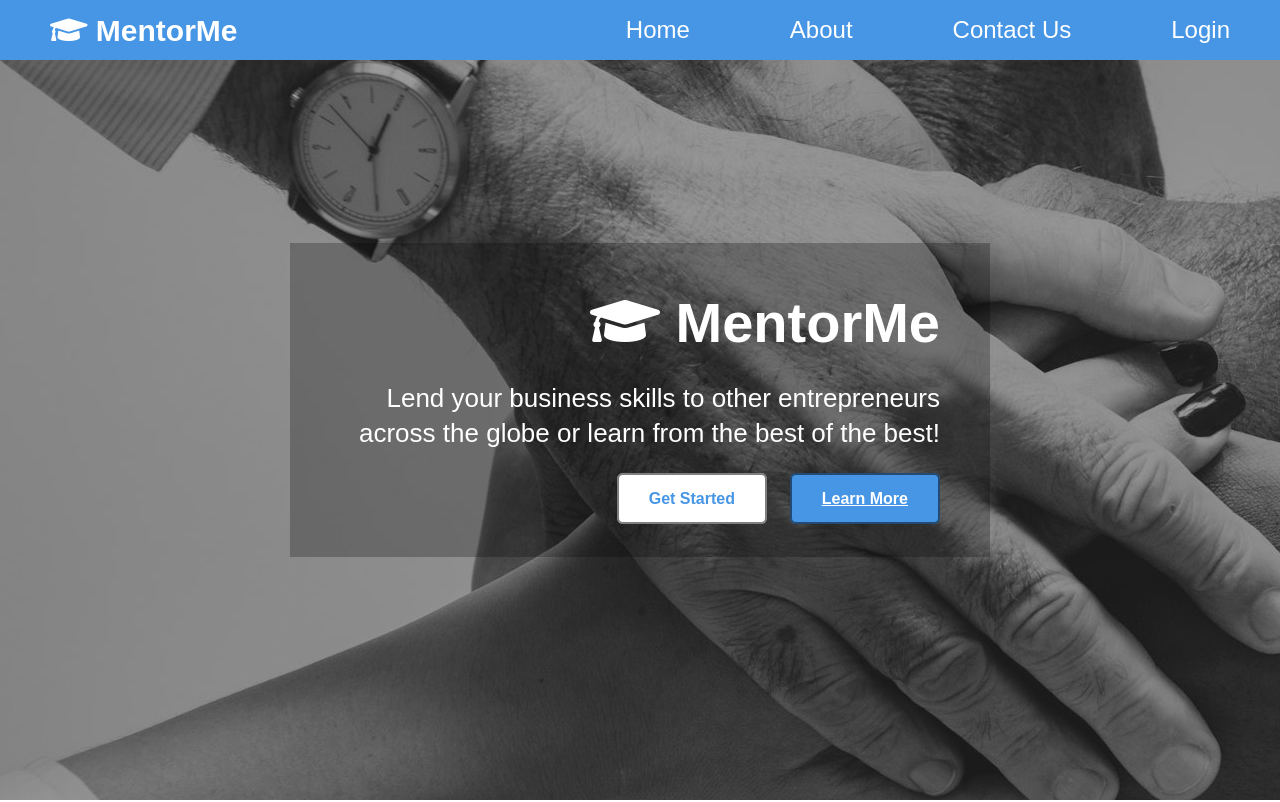
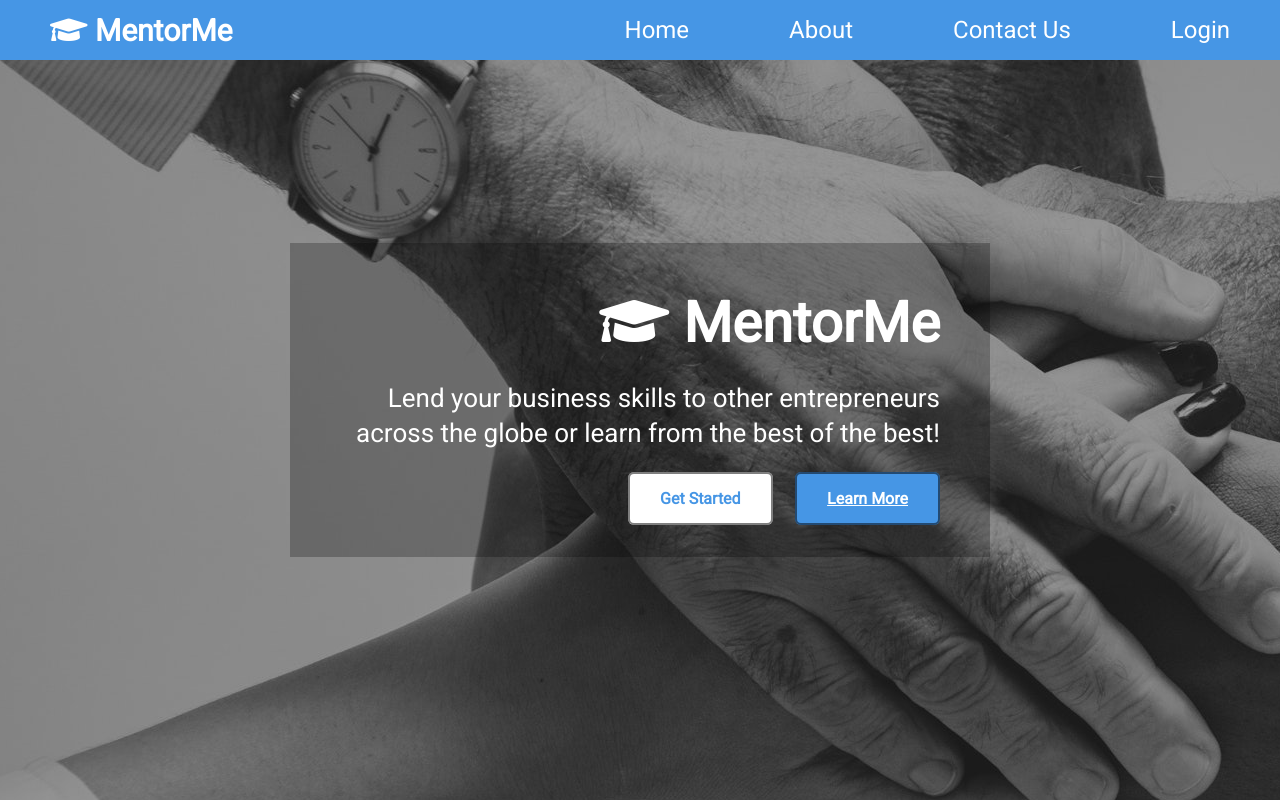
Before and after one commit to mentorme-pt-042219/labs1-mentorme-pt-042219-UI-sammy-chang, a plain HTML site: page index.html in a window 1280 px wide. Shown: the top 802 px of the page. Drawn offline with Linux system fonts and the light colour scheme.

Commit message:
changed font-type

```diff
--- a/index.html
+++ b/index.html
@@ -6,6 +6,7 @@
     <meta name="viewport" content="width=device-width, initial-scale=1.0">
     <meta http-equiv="X-UA-Compatible" content="ie=edge">
     <!-- link -->
+    <link href="https://fonts.googleapis.com/css?family=Roboto" rel="stylesheet">
     <link rel="stylesheet" href="https://use.fontawesome.com/releases/v5.8.1/css/all.css" integrity="sha384-50oBUHEmvpQ+1lW4y57PTFmhCaXp0ML5d60M1M7uH2+nqUivzIebhndOJK28anvf" crossorigin="anonymous">
     <link rel="stylesheet" href="css/index.css">
     <!-- script -->
--- a/less/global.less
+++ b/less/global.less
@@ -9,7 +9,8 @@ html {
 }
 
 html, body {
-    font-family: Arial, Helvetica, sans-serif;
+    // font-family: Arial, Helvetica, sans-serif;
+    font-family: 'Roboto', sans-serif;
     color: #999999;
 }
 
```
Also changed, not shown: css/index.css.
